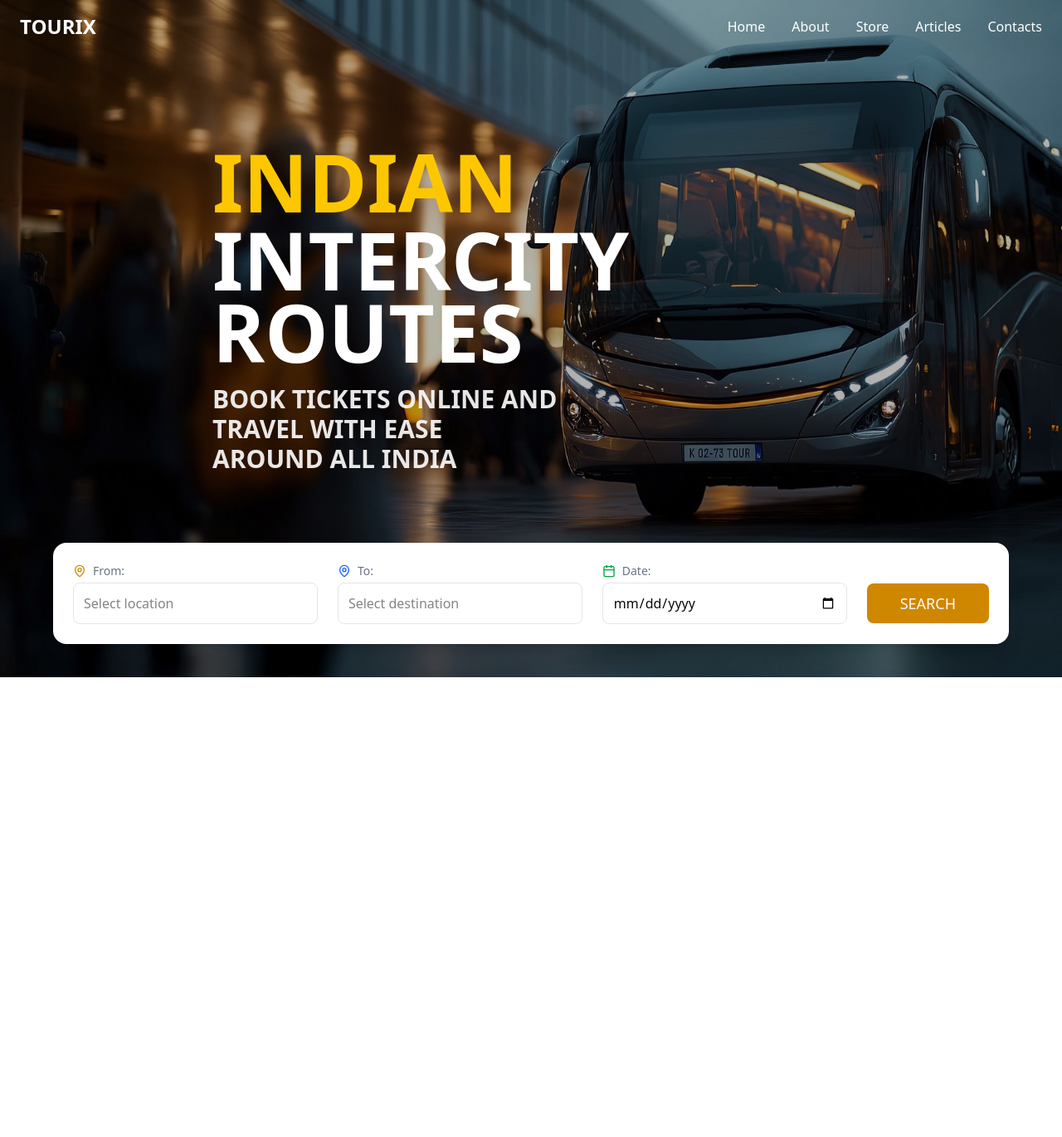
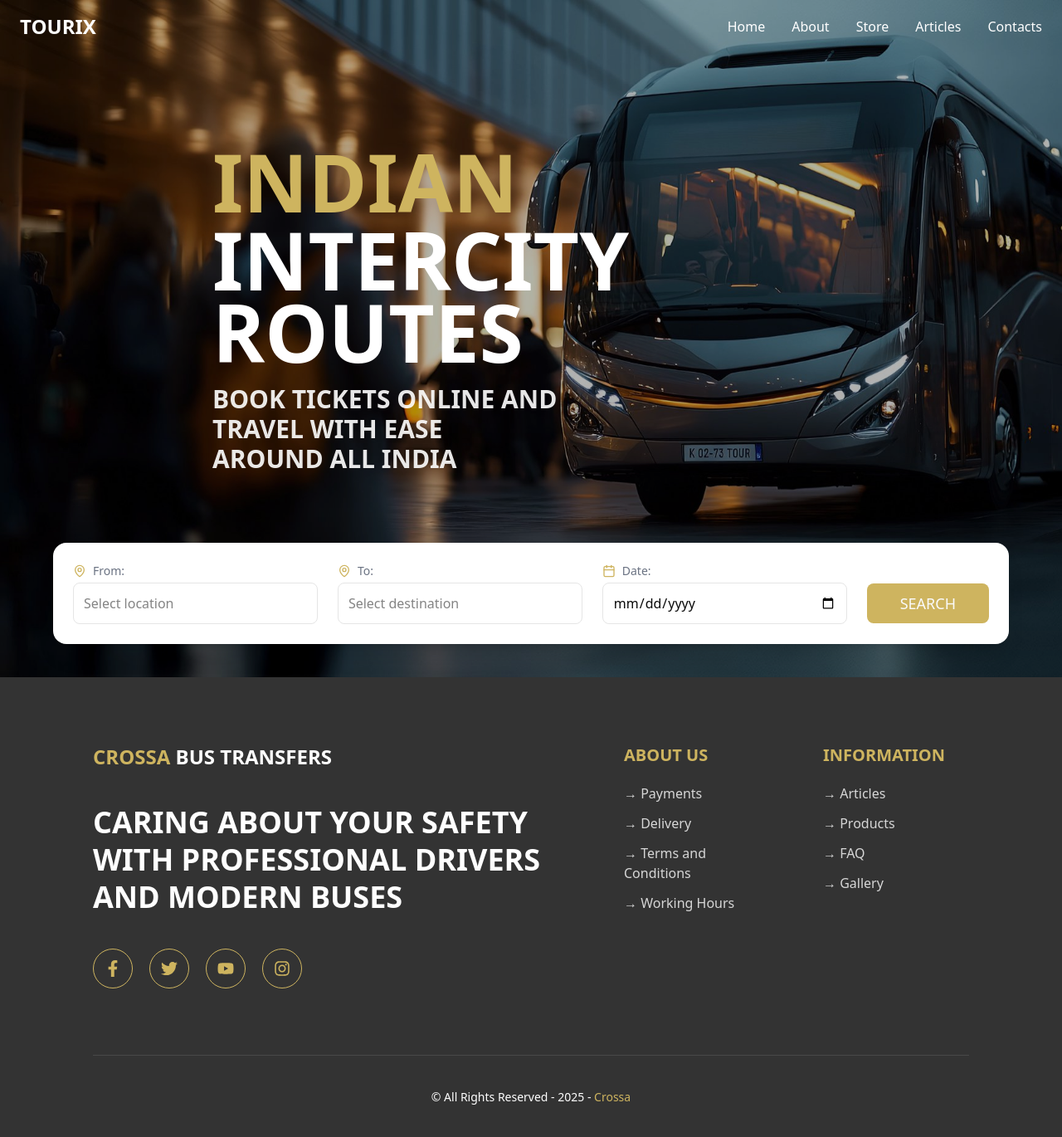
Before and after one commit to croossa/Bus, a Next.js app: page / in a window 1280 px wide. Shown: the top 1370 px of the page at 83% size. Before the commit the page ends 816 px from the top, so only its background shows below. Built offline with nearby package versions, Linux system fonts and the light colour scheme.

Commit message:
Footer Upddate

```diff
--- a/app/page.tsx
+++ b/app/page.tsx
@@ -1,3 +1,4 @@
+import Footer from "@/components/Footer"
 import Hero from "@/components/Hero"
 import Navbar from "@/components/Navbar"
 
@@ -6,6 +7,7 @@ const Home = () => {
     <div>
       <Navbar />
       <Hero />
+      <Footer />
     </div>
   )
 }
--- /dev/null
+++ b/components/Footer.tsx
@@ -0,0 +1,76 @@
+"use client";
+
+import {
+  FaFacebookF,
+  FaTwitter,
+  FaYoutube,
+  FaInstagram,
+} from "react-icons/fa";
+
+export default function Footer() {
+  const socialIcons = [
+    { icon: <FaFacebookF />, link: "#" },
+    { icon: <FaTwitter />, link: "#" },
+    { icon: <FaYoutube />, link: "#" },
+    { icon: <FaInstagram />, link: "#" },
+  ];
+
+  return (
+    <footer className="relative bg-black/80 backdrop-blur-md shadow-md text-white py-20 px-6 md:px-16 lg:px-28">
+      <div className="flex flex-col lg:flex-row justify-between gap-16">
+
+        <div className="max-w-xl">
+
+          <h2 className="text-2xl font-bold">
+            <span className="text-[#ceb45f]">CROSSA</span>{" "}
+            <span className="text-white">BUS TRANSFERS</span>
+          </h2>
+
+          <h1 className="mt-10 text-3xl md:text-4xl font-extrabold leading-tight">
+            CARING ABOUT YOUR SAFETY WITH PROFESSIONAL DRIVERS AND MODERN BUSES
+          </h1>
+
+          <div className="flex gap-5 mt-10">
+            {socialIcons.map((item, i) => (
+              <a
+                key={i}
+                href={item.link}
+                className="w-12 h-12 flex items-center justify-center text-xl rounded-full border border-[#ceb45f] text-[#ceb45f] transition-all duration-300 hover:border-white hover:text-white"
+              >
+                {item.icon}
+              </a>
+            ))}
+          </div>
+        </div>
+
+        <div className="hidden sm:grid grid-cols-2 gap-16">
+
+          <div>
+            <h3 className="text-xl font-bold mb-5 text-[#ceb45f]">ABOUT US</h3>
+            <ul className="space-y-3 text-white/80">
+              <li>→ Payments</li>
+              <li>→ Delivery</li>
+              <li>→ Terms and Conditions</li>
+              <li>→ Working Hours</li>
+            </ul>
+          </div>
+
+          <div>
+            <h3 className="text-xl font-bold mb-5 text-[#ceb45f]">INFORMATION</h3>
+            <ul className="space-y-3 text-white/80">
+              <li>→ Articles</li>
+              <li>→ Products</li>
+              <li>→ FAQ</li>
+              <li>→ Gallery</li>
+            </ul>
+          </div>
+
+        </div>
+      </div>
+
+      <div className="mt-20 pt-10 border-t border-white/10 text-center text-sm">
+        <p>© All Rights Reserved - 2025 - <span className="text-[#ceb45f]">Crossa</span></p>
+      </div>
+    </footer>
+  );
+}
--- a/components/Hero.tsx
+++ b/components/Hero.tsx
@@ -1,3 +1,5 @@
+"use client";
+import { useState } from "react";
 import { Button } from "@/components/ui/button";
 import { Calendar, MapPin } from "lucide-react";
 
@@ -12,32 +14,21 @@ export default function Hero() {
         }}
       >
         <div className="absolute inset-0 bg-black opacity-30"></div>
-        <div
-          className="
-            absolute
-            top-[30vh] sm:top-[30vh] md:top-[22vh]
-            left-1/2 md:left-[10%] lg:left-[20%]
-            transform md:transform-none
-            -translate-x-1/2 md:translate-x-0
-            text-center md:text-left
-            w-[90%] sm:w-[80%] md:w-auto
-            max-w-xl
-            z-10
-          "
-        >
-          <h1 className="text-yellow-400 font-extrabold leading-[0.9]
-                         text-6xl sm:text-7xl md:text-7xl lg:text-8xl">
+
+        <div className="absolute top-[30vh] sm:top-[30vh] md:top-[22vh] left-1/2 md:left-[10%] lg:left-[20%] transform md:transform-none -translate-x-1/2 md:translate-x-0 text-center md:text-left w-[90%] sm:w-[80%] md:w-auto max-w-xl z-10">
+
+          <h1
+            className="font-extrabold leading-[0.9] text-6xl sm:text-7xl md:text-7xl lg:text-8xl"
+            style={{ color: "#ceb45f" }}
+          >
             INDIAN
           </h1>
 
-          <h1 className="text-white font-extrabold leading-[0.9] mt-2
-                         text-6xl sm:text-7xl md:text-7xl lg:text-8xl">
+          <h1 className="text-white font-extrabold leading-[0.9] mt-2 text-6xl sm:text-7xl md:text-7xl lg:text-8xl">
             INTERCITY <br /> ROUTES
           </h1>
 
-          <p className="mt-5 text-white font-bold opacity-90 text-xl
-                         sm:text-lg md:text-2xl
-                        max-w-[95%] md:max-w-none lg:text-3xl">
+          <p className="mt-5 text-white font-bold opacity-90 text-xl sm:text-lg md:text-2xl max-w-[95%] md:max-w-none lg:text-3xl">
             BOOK TICKETS ONLINE AND <br />
             TRAVEL WITH EASE <br />
             AROUND ALL INDIA
@@ -57,46 +48,64 @@ export default function Hero() {
 }
 
 function SearchBox() {
+  const [from, setFrom] = useState("");
+  const [to, setTo] = useState("");
+  const [date, setDate] = useState("");
+
+  const handleSearch = () => {
+    console.log({ from, to, date });
+  };
+
   return (
     <div className="bg-white rounded-2xl shadow-xl flex flex-col md:flex-row items-center p-6 gap-4 lg:gap-6">
 
       <div className="flex flex-col w-full">
         <label className="text-gray-500 text-sm flex items-center gap-2 mb-1 whitespace-nowrap">
-          <MapPin size={16} className="text-yellow-600" />
+          <MapPin size={16} style={{ color: "#ceb45f" }} />
           From:
         </label>
         <input
           type="text"
           placeholder="Select location"
+          value={from}
+          onChange={(e) => setFrom(e.target.value)}
           className="border rounded-md px-3 py-3 w-full text-sm lg:text-base"
         />
       </div>
 
       <div className="flex flex-col w-full">
         <label className="text-gray-500 text-sm flex items-center gap-2 mb-1 whitespace-nowrap">
-          <MapPin size={16} className="text-blue-600" />
+          <MapPin size={16} style={{ color: "#ceb45f" }} />
           To:
         </label>
         <input
           type="text"
           placeholder="Select destination"
+          value={to}
+          onChange={(e) => setTo(e.target.value)}
           className="border rounded-md px-3 py-3 w-full text-sm lg:text-base"
         />
       </div>
 
       <div className="flex flex-col w-full">
         <label className="text-gray-500 text-sm flex items-center gap-2 mb-1 whitespace-nowrap">
-          <Calendar size={16} className="text-green-600" />
+          <Calendar size={16} style={{ color: "#ceb45f" }} />
           Date:
         </label>
         <input
           type="date"
+          value={date}
+          onChange={(e) => setDate(e.target.value)}
           className="border rounded-md px-3 py-3 w-full text-sm lg:text-base"
         />
       </div>
 
       <div className="w-full md:w-auto mt-2 md:mt-6">
-        <Button className="bg-yellow-600 hover:bg-yellow-700 w-full md:w-auto px-8 lg:px-10 py-6 text-base lg:text-lg whitespace-nowrap">
+        <Button
+          onClick={handleSearch}
+          className="w-full md:w-auto px-8 lg:px-10 py-6 text-base lg:text-lg whitespace-nowrap cursor-pointer"
+          style={{ backgroundColor: "#ceb45f" }}
+        >
           SEARCH
         </Button>
       </div>
--- a/components/Navbar.tsx
+++ b/components/Navbar.tsx
@@ -8,11 +8,7 @@ export default function Navbar() {
 
   useEffect(() => {
     const handleScroll = () => {
-      if (window.scrollY > 20) {
-        setIsScrolled(true);
-      } else {
-        setIsScrolled(false);
-      }
+      setIsScrolled(window.scrollY > 20);
     };
 
     window.addEventListener("scroll", handleScroll);
@@ -23,9 +19,7 @@ export default function Navbar() {
     <nav className="fixed top-0 left-0 w-full z-50 transition-all duration-300">
       <div
         className={`max-w-7xl mx-auto px-6 py-4 flex justify-between items-center transition-all duration-300 ${
-          isScrolled
-            ? "bg-black/80 backdrop-blur-md shadow-md"
-            : "bg-transparent"
+          isScrolled ? "bg-black/80 backdrop-blur-md shadow-md" : "bg-transparent"
         }`}
       >
         <h1 className="text-white text-2xl font-bold cursor-pointer">TOURIX</h1>
@@ -40,18 +34,28 @@ export default function Navbar() {
 
         <button
           className="md:hidden text-white focus:outline-none cursor-pointer"
-          onClick={() => setIsOpen(!isOpen)}
+          onClick={() => setIsOpen(true)}
         >
-          {isOpen ? <X size={24} /> : <Menu size={24} />}
+          <Menu size={24} />
         </button>
       </div>
 
       <div
-        className={`md:hidden transition-all duration-300 overflow-hidden ${
-          isOpen ? "max-h-96 py-4" : "max-h-0"
-        } ${isScrolled ? "bg-black/80" : "bg-transparent"}`}
+        className={`fixed top-0 left-0 h-full w-full md:hidden bg-black/80 transform transition-transform duration-300 ${
+          isOpen ? "translate-x-0" : "-translate-x-full"
+        }`}
       >
-        <ul className="flex flex-col space-y-4 text-white font-medium px-6">
+        <div className="flex items-center justify-between p-6 border-b border-white/20">
+          <h1 className="text-white text-2xl font-bold cursor-pointer">TOURIX</h1>
+          <button
+            className="text-white focus:outline-none"
+            onClick={() => setIsOpen(false)}
+          >
+            <X size={28} />
+          </button>
+        </div>
+
+        <ul className="flex flex-col items-center justify-center space-y-8 text-white text-xl font-medium h-[80%]">
           <li className="cursor-pointer" onClick={() => setIsOpen(false)}>Home</li>
           <li className="cursor-pointer" onClick={() => setIsOpen(false)}>About</li>
           <li className="cursor-pointer" onClick={() => setIsOpen(false)}>Store</li>
--- a/package.json
+++ b/package.json
@@ -16,6 +16,7 @@
     "next": "16.0.1",
     "react": "19.2.0",
     "react-dom": "19.2.0",
+    "react-icons": "^5.5.0",
     "tailwind-merge": "^3.4.0"
   },
   "devDependencies": {
```
Also changed, not shown: 1 other file (tests, documents, lock files or other folders).
